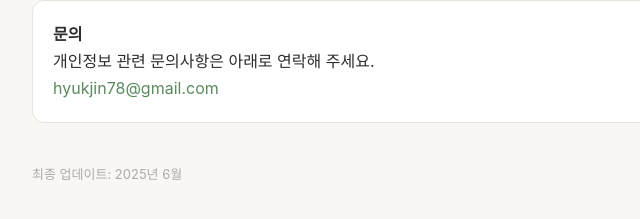
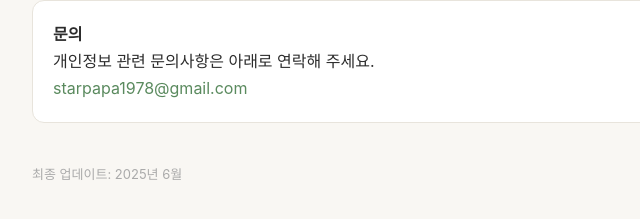
Before and after one commit to hyukjin78/re20-privacy, a plain HTML site: page index.html in a window 1280 px wide. Shown: the part 1411-1630 px from the top of the page, 272-912 px from the left. Drawn offline with Linux system fonts and the light colour scheme.

Commit message:
chore: update contact email to starpapa1978@gmail.com

```diff
--- a/index.html
+++ b/index.html
@@ -141,7 +141,7 @@
     <div class="contact">
       <strong>문의</strong><br>
       개인정보 관련 문의사항은 아래로 연락해 주세요.<br>
-      <a href="mailto:hyukjin78@gmail.com">hyukjin78@gmail.com</a>
+      <a href="mailto:starpapa1978@gmail.com">starpapa1978@gmail.com</a>
     </div>
 
     <p class="updated">최종 업데이트: 2025년 6월</p>
@@ -193,7 +193,7 @@
     <div class="contact">
       <strong>Contact</strong><br>
       For privacy-related questions, please reach out:<br>
-      <a href="mailto:hyukjin78@gmail.com">hyukjin78@gmail.com</a>
+      <a href="mailto:starpapa1978@gmail.com">starpapa1978@gmail.com</a>
     </div>
 
     <p class="updated">Last updated: June 2025</p>
```
